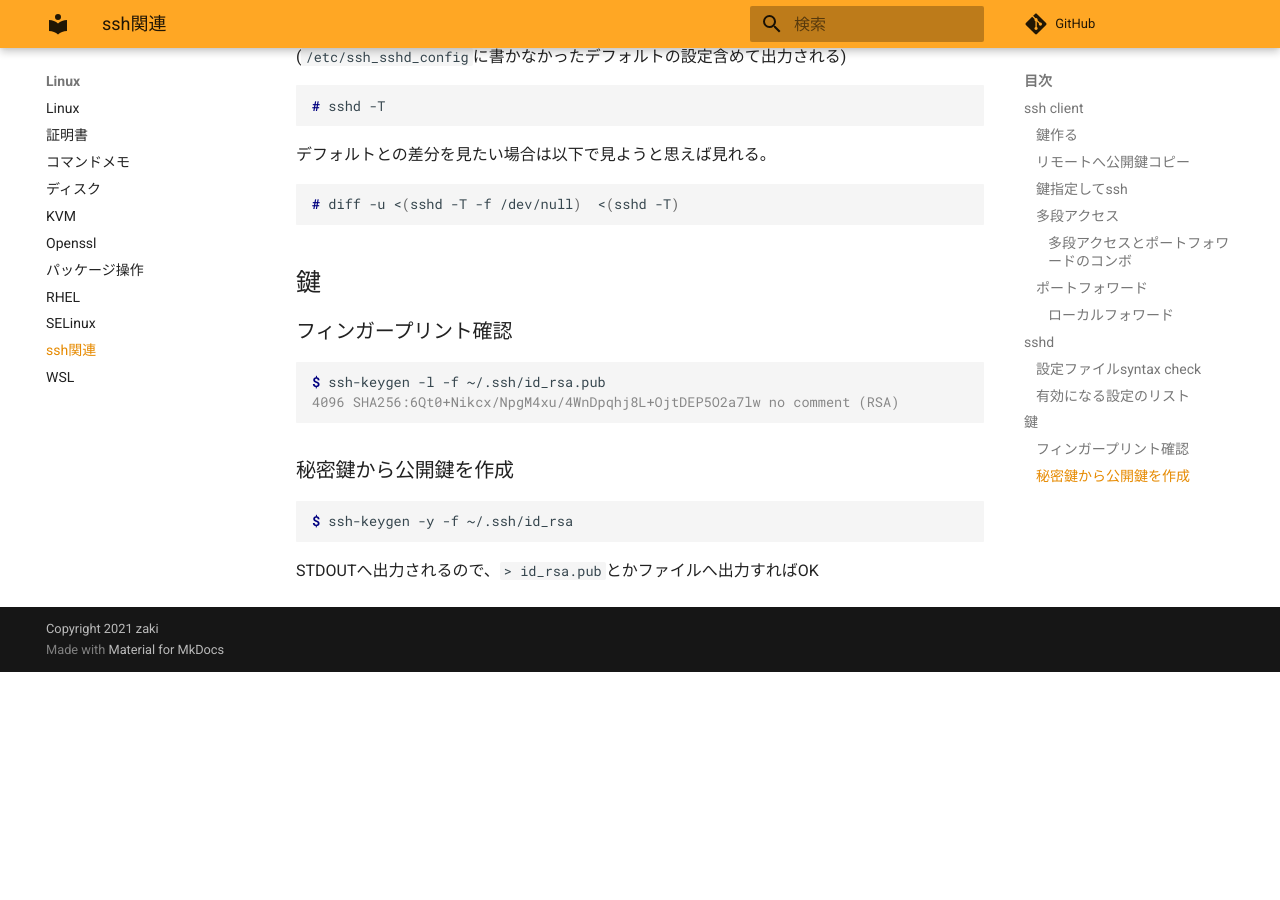
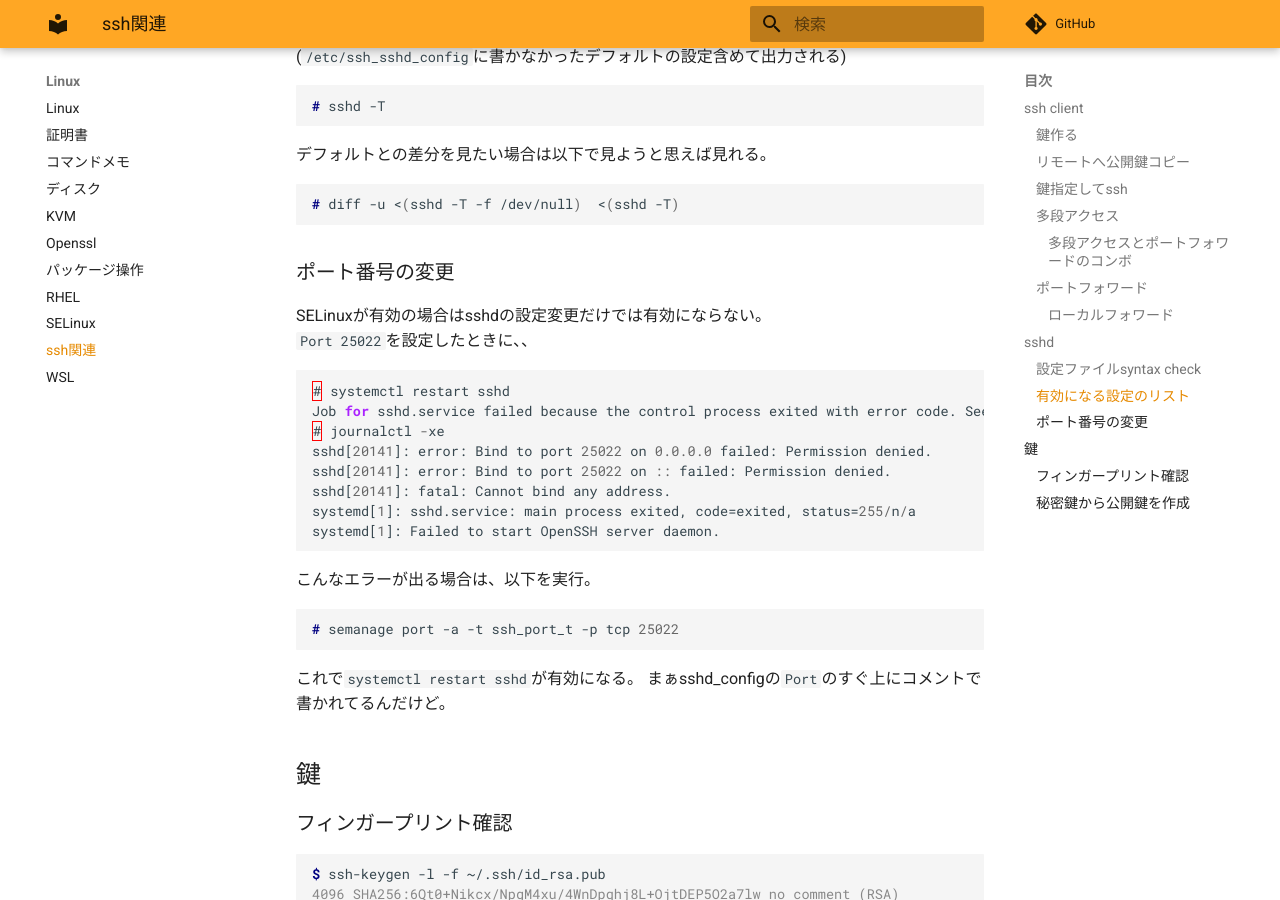
Before and after one commit to zaki-lknr/docs, an MkDocs documentation site: the page built from docs/Linux/ssh.md, in a window 1280 px wide and 900 px high, scrolled down 2750 px. Built offline with MkDocs 1.6.1 and Material for MkDocs 9.7.7, drawn with Linux system fonts in a browser that asks for light colours; comment, search, counter and statistics services are not loaded; before the commit the page ends 3422 px from its top, so only the background shows below that.

Commit message:
add: linux/ssh,selinux: ポート変更時のSELinux設定

````diff
--- a/docs/Linux/ssh.md
+++ b/docs/Linux/ssh.md
@@ -130,6 +130,31 @@ $ ssh rhel8 -L 25080:10.88.250.10:80
 # diff -u <(sshd -T -f /dev/null)  <(sshd -T)
 ```
 
+### ポート番号の変更
+
+SELinuxが有効の場合はsshdの設定変更だけでは有効にならない。
+`Port 25022`を設定したときに、、
+
+```
+# systemctl restart sshd
+Job for sshd.service failed because the control process exited with error code. See "systemctl status sshd.service" and "journalctl -xe" for details.
+# journalctl -xe
+sshd[20141]: error: Bind to port 25022 on 0.0.0.0 failed: Permission denied.
+sshd[20141]: error: Bind to port 25022 on :: failed: Permission denied.
+sshd[20141]: fatal: Cannot bind any address.
+systemd[1]: sshd.service: main process exited, code=exited, status=255/n/a
+systemd[1]: Failed to start OpenSSH server daemon.
+```
+
+こんなエラーが出る場合は、以下を実行。
+
+```console
+# semanage port -a -t ssh_port_t -p tcp 25022
+```
+
+これで`systemctl restart sshd`が有効になる。
+まぁsshd_configの`Port`のすぐ上にコメントで書かれてるんだけど。
+
 ## 鍵
 
 ### フィンガープリント確認
````
Also changed, not shown: docs/Linux/selinux.md (+2 -0 lines).
